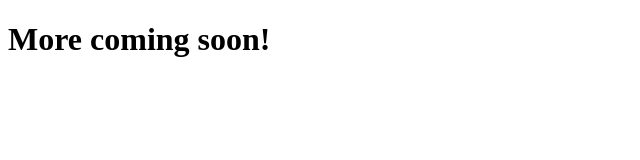
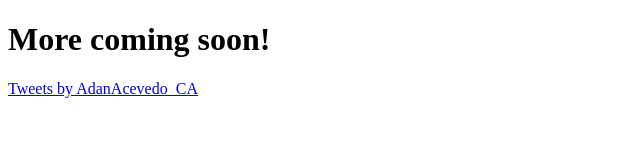
Before and after one commit to adanacevedo/adanacevedo.github.io, a plain HTML site: page index.html in a window 1280 px wide. Shown: the whole page, without its empty margins (0-640 px from the left). Drawn offline with Linux system fonts and the light colour scheme.

Commit message:
Testing twitter timeline

```diff
--- a/index.html
+++ b/index.html
@@ -2,5 +2,6 @@
 <html>
 <body>
 <h1> More coming soon!</h1>
+<a class="twitter-timeline" href="https://twitter.com/AdanAcevedo_CA?ref_src=twsrc%5Etfw">Tweets by AdanAcevedo_CA</a> <script async src="https://platform.twitter.com/widgets.js" charset="utf-8"></script>
 </body>
 </html>
```
